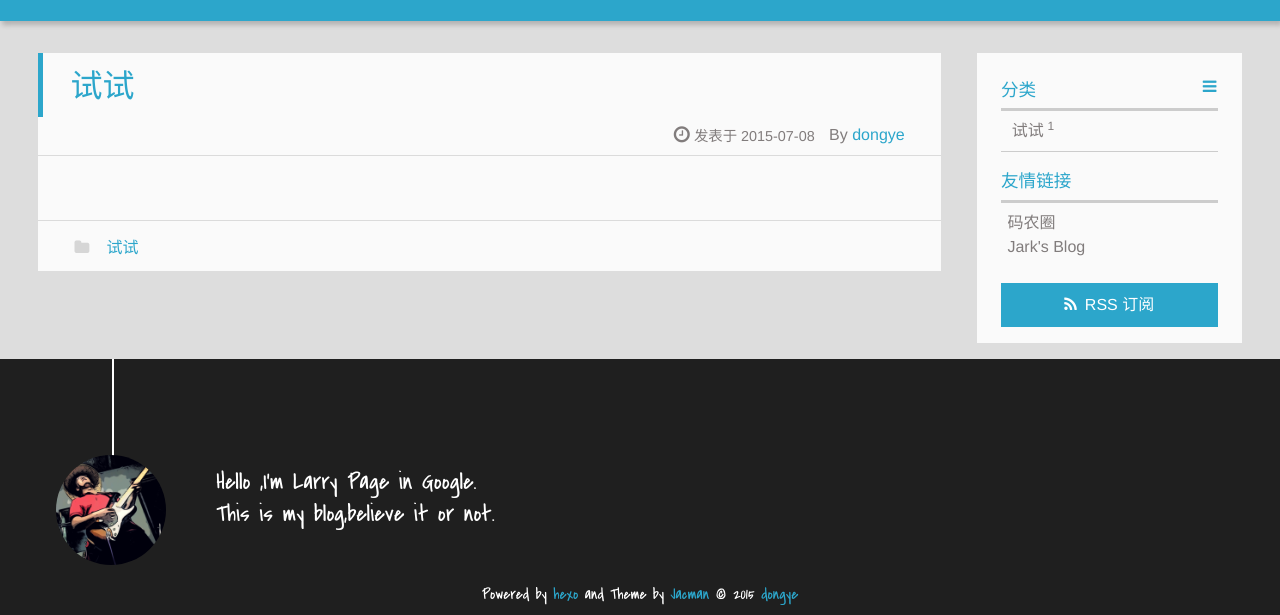
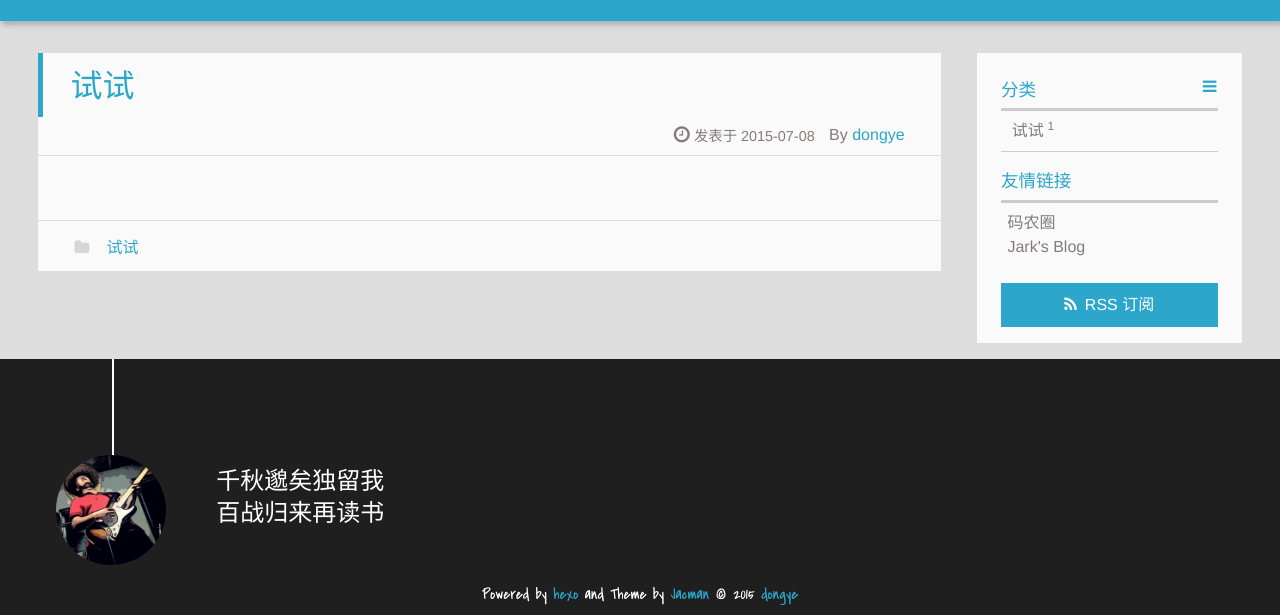
Before and after one commit to DonRoger/DonRoger.github.io, a plain HTML site: page index.html in a window 1280 px wide. Shown: the part 187-802 px from the top of the page. Drawn offline with Linux system fonts and the light colour scheme.

Commit message:
Site updated: 2015-07-08 14:06:57

```diff
--- a/index.html
+++ b/index.html
@@ -190,8 +190,8 @@
 
 
 	<section class="info">
-		<p> Hello ,I&#39;m Larry Page in Google. <br/>
-			This is my blog,believe it or not.</p>
+		<p> 千秋邈矣独留我 <br/>
+			百战归来再读书</p>
 	</section>
 
 	<div class="social-font" class="clearfix">
```
Also changed, not shown: 2015/07/08/试试/index.html (+2 -2 lines), archives/2015/07/index.html (+2 -2 lines), archives/2015/index.html (+2 -2 lines), archives/index.html (+2 -2 lines), categories/试试/index.html (+2 -2 lines).
